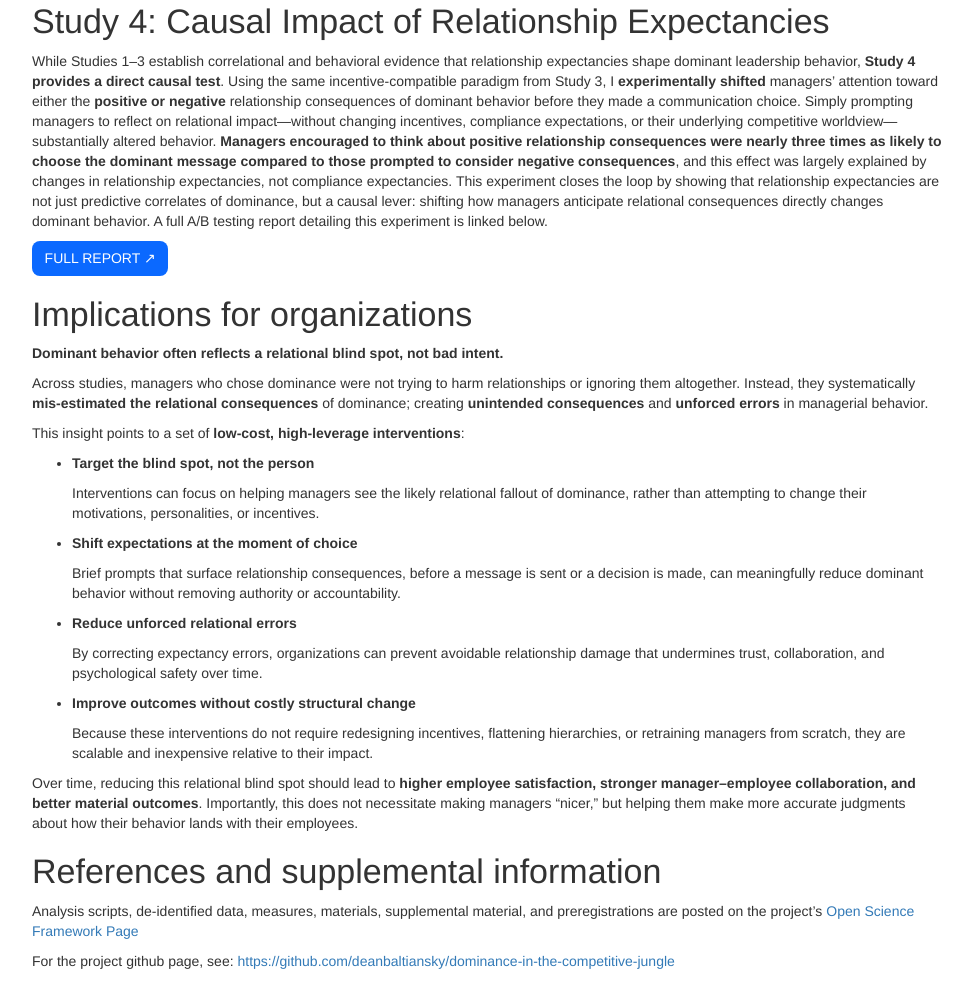
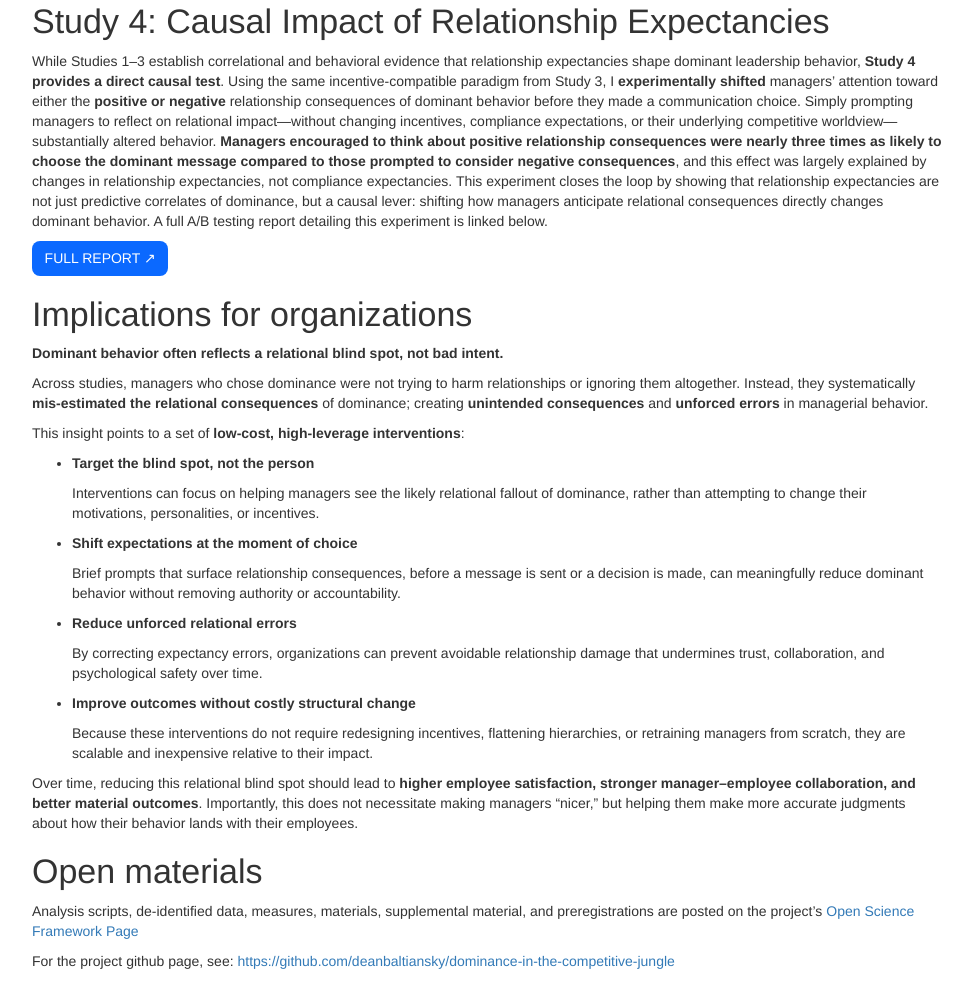
Before and after one commit to deanbaltiansky/portfolio-managerial-dominance, a plain HTML site: page docs/index.html in a window 1280 px wide. Shown: the part 10803-11784 px from the top of the page, without its empty margins (153-1123 px from the left). Drawn offline with nearby package versions, Linux system fonts and the light colour scheme; some packages are replaced by stand-ins of ours.

Commit message:
update 1/2

```diff
--- a/docs/index.html
+++ b/docs/index.html
@@ -1207,9 +1207,8 @@ does not necessitate making managers “nicer,” but helping them make more
 accurate judgments about how their behavior lands with their
 employees.</p>
 </div>
-<div id="references-and-supplemental-information"
-class="section level1">
-<h1>References and supplemental information</h1>
+<div id="open-materials" class="section level1">
+<h1>Open materials</h1>
 <p>Analysis scripts, de-identified data, measures, materials,
 supplemental material, and preregistrations are posted on the project’s
 <a href="https://osf.io/rjv3q/?view_only=4121fb8334184631956be1dda1dd4ad6" target="_blank">Open
```
Also changed, not shown: 1 other file.
